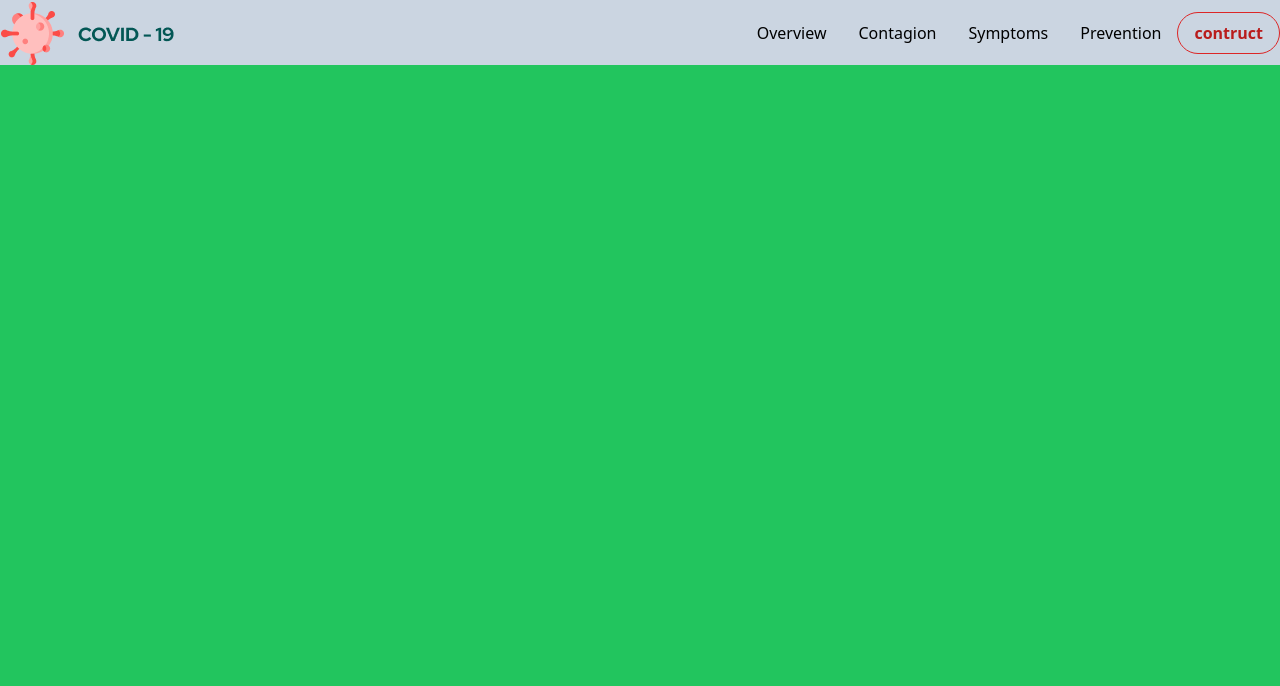
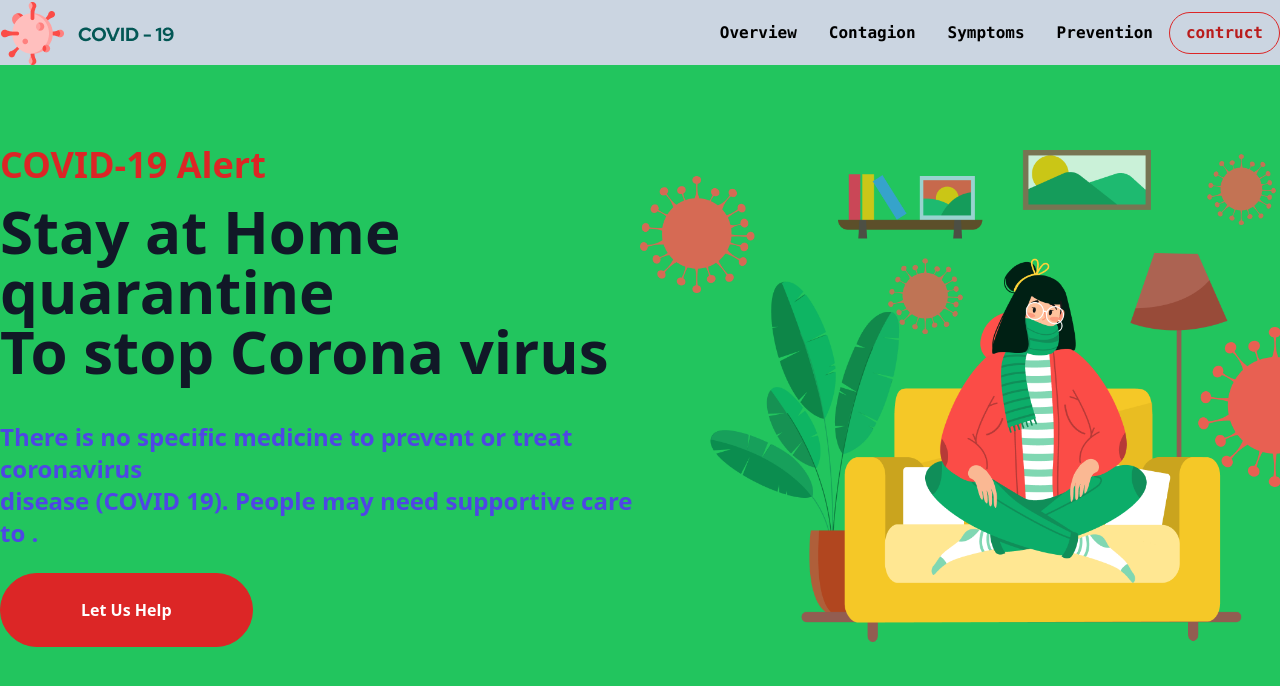
Before and after one commit to rased-hasan-apu/Covid_19_tailwind_web_app, a website: page docs/index.html in a window 1280 px wide. Drawn offline with Linux system fonts and the light colour scheme.

Commit message:
banner done

```diff
--- a/docs/index.html
+++ b/docs/index.html
@@ -17,11 +17,11 @@
         <a href="#"><img src="./img/logo.png" alt=""></a>
         <div class="lg:flex items-center justify-between dropdown-menu">
           <ul class="lg:flex items-center">
-            <li class=" px-4  py-2 hover:text-red-600 rounded-full "><a href="#"class="">Overview </a></li>
-            <li class=" px-4  py-2 hover:text-red-600 rounded-full "><a href="#"class="">Contagion</a></li>
-            <li class=" px-4  py-2 hover:text-red-600 rounded-full "><a href="#"class=""> Symptoms </a></li>
-            <li class=" px-4  py-2 hover:text-red-600 rounded-full "><a href="#"class="">Prevention</a></li>
-            <button class="bg-transparent hover:bg-red-600 text-red-700 font-semibold hover:text-white py-2 px-4 border border-red-600 hover:border-transparent rounded-full">
+            <li class=" px-4  py-2 hover:text-red-600 rounded-full "><a href="#"class="font-bold font-mono">Overview </a></li>
+            <li class=" px-4  py-2 hover:text-red-600 rounded-full "><a href="#"class="font-bold font-mono">Contagion</a></li>
+            <li class=" px-4  py-2 hover:text-red-600 rounded-full "><a href="#"class="font-bold font-mono"> Symptoms </a></li>
+            <li class=" px-4  py-2 hover:text-red-600 rounded-full "><a href="#"class="font-bold font-mono">Prevention</a></li>
+            <button class="bg-transparent hover:bg-red-600 text-red-700 font-semibold hover:text-white py-2 px-4 border border-red-600 hover:border-transparent rounded-full font-mono">
               contruct
             </button>
           </ul>
@@ -34,7 +34,22 @@
   </header>
   <!-- banner section -->
   <section class="">
+    <div class="grid grid-cols-2 justify-items-center items-center mt-20">
+      <div class="text-left">
+        <h2 class="text-red-600 lg:text-4xl sm:text-2xl font-bold">COVID-19 Alert</h2>
+        <h1 class="text-gray-900 lg:text-6xl sm:text-4xl font-bold py-4">Stay at Home quarantine <br>
 
+          To stop Corona virus</h1>
+          <p class="text-indigo-600 lg:text-2xl sm:text-xl font-bold py-6">There is no specific medicine to prevent or treat coronavirus <br>
+            disease (COVID 19). People may need supportive care to .</p>
+            <button class="bg-red-600 text-white font-black py-6 px-20 border border-red-600 hover:border-transparent rounded-full ">
+              Let Us Help
+            </button>
+      </div>
+      <div class="">
+        <img class="w-fit" src="./img/banner.png" alt="">
+      </div>
+    </div>
   </section>
       <script src="./js/main.js"></script>
 </body>
```
Also changed, not shown: docs/css/styles.css.
